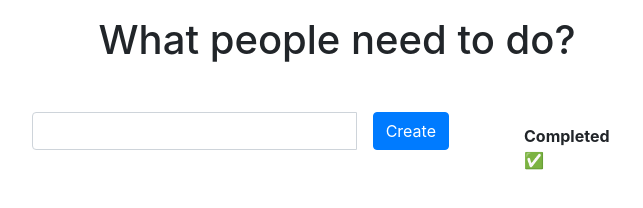
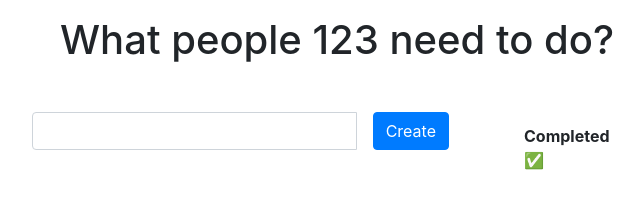
Before and after one commit to Abid-Amjad/todo-app, a website: page public/index.html in a window 1280 px wide. Shown: the whole page, without its empty margins (303-946 px from the left). Drawn offline with nearby package versions, Linux system fonts and the light colour scheme; no server answers.

Commit message:
todoupdate

```diff
--- a/public/index.html
+++ b/public/index.html
@@ -10,7 +10,7 @@
   </head>
   <body>
     <div class="container mt-3 w-50">
-      <h1 class="mb-5 text-center">What people need to do? </h1>
+      <h1 class="mb-5 text-center">What people 123 need to do? </h1>
       <div class="row">
         <div class="col-9 pr-5">
           <div class="input-group mb-3">
```
